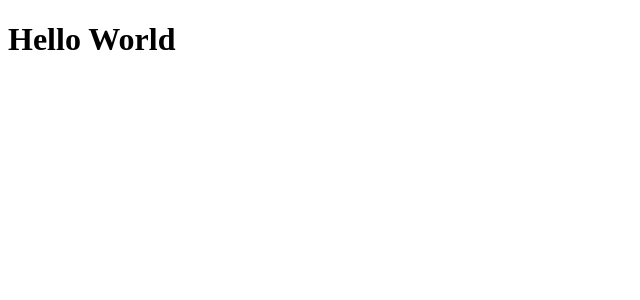
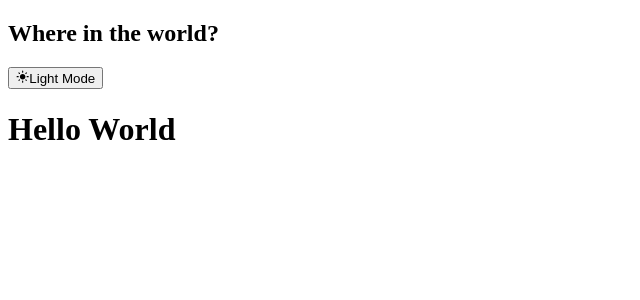
Before and after one commit to ShrJamal/world-api, a Next.js app: page / in a window 1280 px wide. Shown: the top 300 px of the page, without its empty margins (0-640 px from the left). Built offline with nearby package versions, Linux system fonts and the light colour scheme.

Commit message:
add navbar

```diff
--- /dev/null
+++ b/components/NavBar.tsx
@@ -0,0 +1,20 @@
+import React from 'react'
+import { MdDarkMode, MdLightMode } from 'react-icons/md'
+import { mutateDarkMode, useDarkMode } from '../data/config'
+export default function NavBar() {
+  const { data: isDarkMode } = useDarkMode()
+  const { mutate: toggleDarMode } = mutateDarkMode()
+
+  return (
+    <nav className="navbar h-16 px-20 shadow-xl flex items-center justify-between">
+      <h1 className="text-xl font-medium">Where in the world?</h1>
+      <button
+        className="flex items-center space-x-2"
+        onClick={() => toggleDarMode()}
+      >
+        {isDarkMode ? <MdDarkMode /> : <MdLightMode />}
+        <span>{isDarkMode ? ' Dark Mode' : 'Light Mode'}</span>
+      </button>
+    </nav>
+  )
+}
--- a/layouts/default.tsx
+++ b/layouts/default.tsx
@@ -1,8 +1,15 @@
 import React from 'react'
+import NavBar from '../components/NavBar'
+
 export default function Layout({
   children,
 }: {
   children: JSX.Element | JSX.Element[]
 }) {
-  return <>{children}</>
+  return (
+    <>
+      <NavBar />
+      {children}
+    </>
+  )
 }
```
